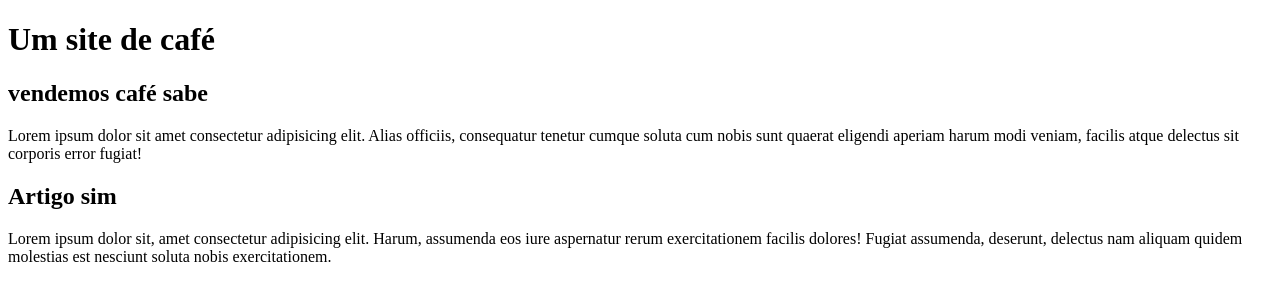
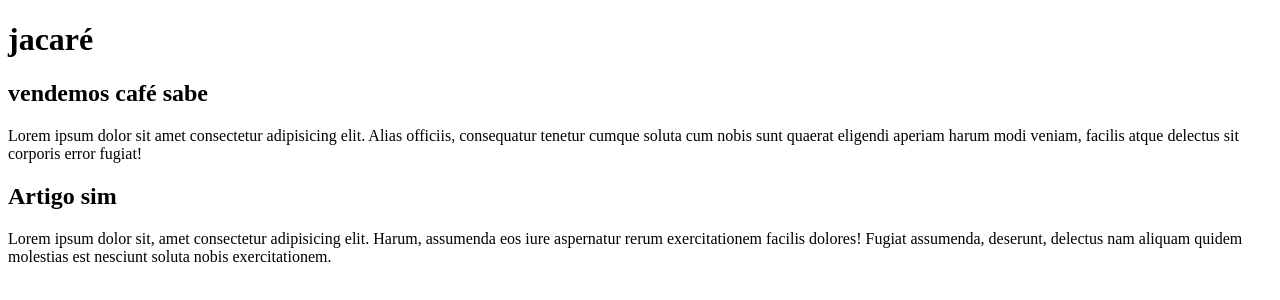
Before and after one commit to Fabiodora183/projeto-site, a plain HTML site: page index.html in a window 1280 px wide. Drawn offline with Linux system fonts and the light colour scheme.

Commit message:
texto conteudo

```diff
--- a/index.html
+++ b/index.html
@@ -3,12 +3,12 @@
 <head>
     <meta charset="UTF-8">
     <meta name="viewport" content="width=device-width, initial-scale=1.0">
-    <title>site café</title>
+    <title></title>
 </head>
 <body>
     <main>
         <header>
-            <h1>Um site de café</h1>
+            <h1>jacaré</h1>
         </header>
         <article>
             <h2>vendemos café sabe</h2>
```
